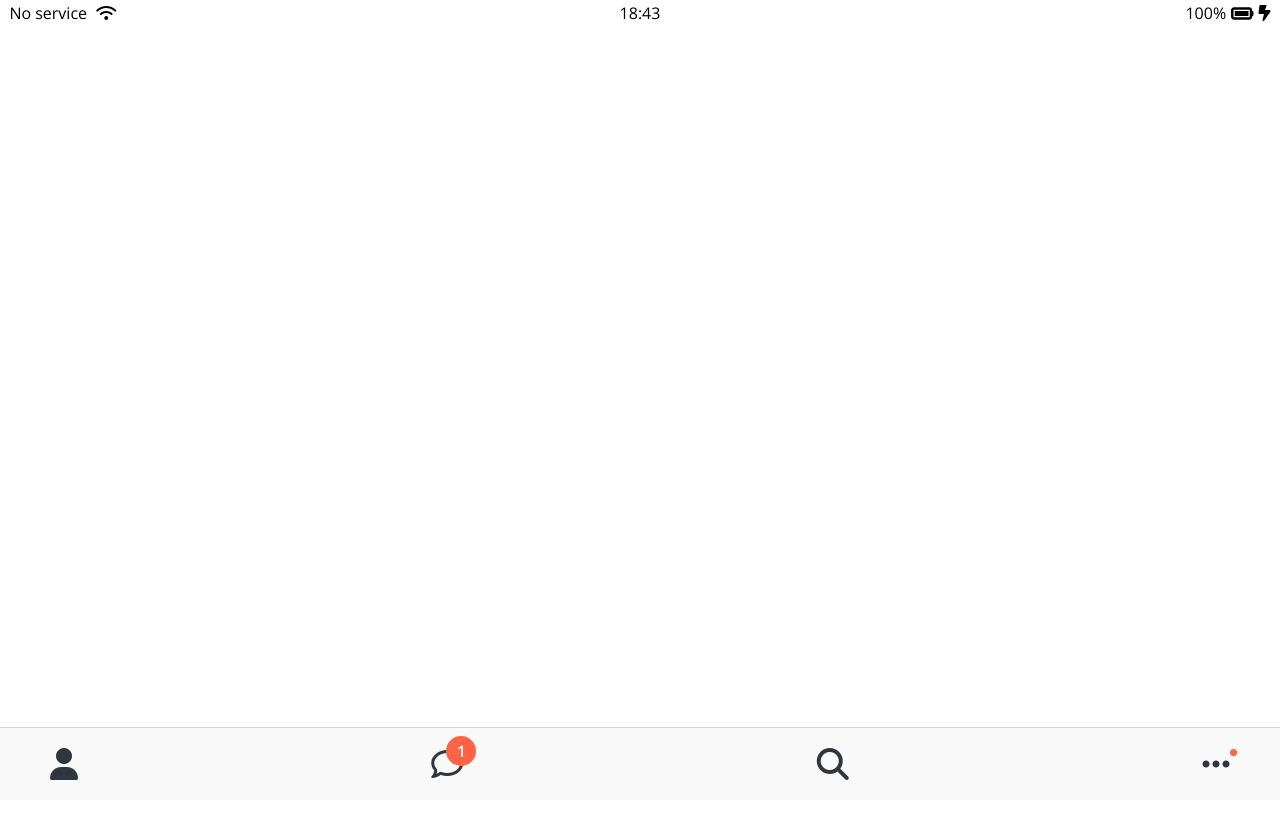
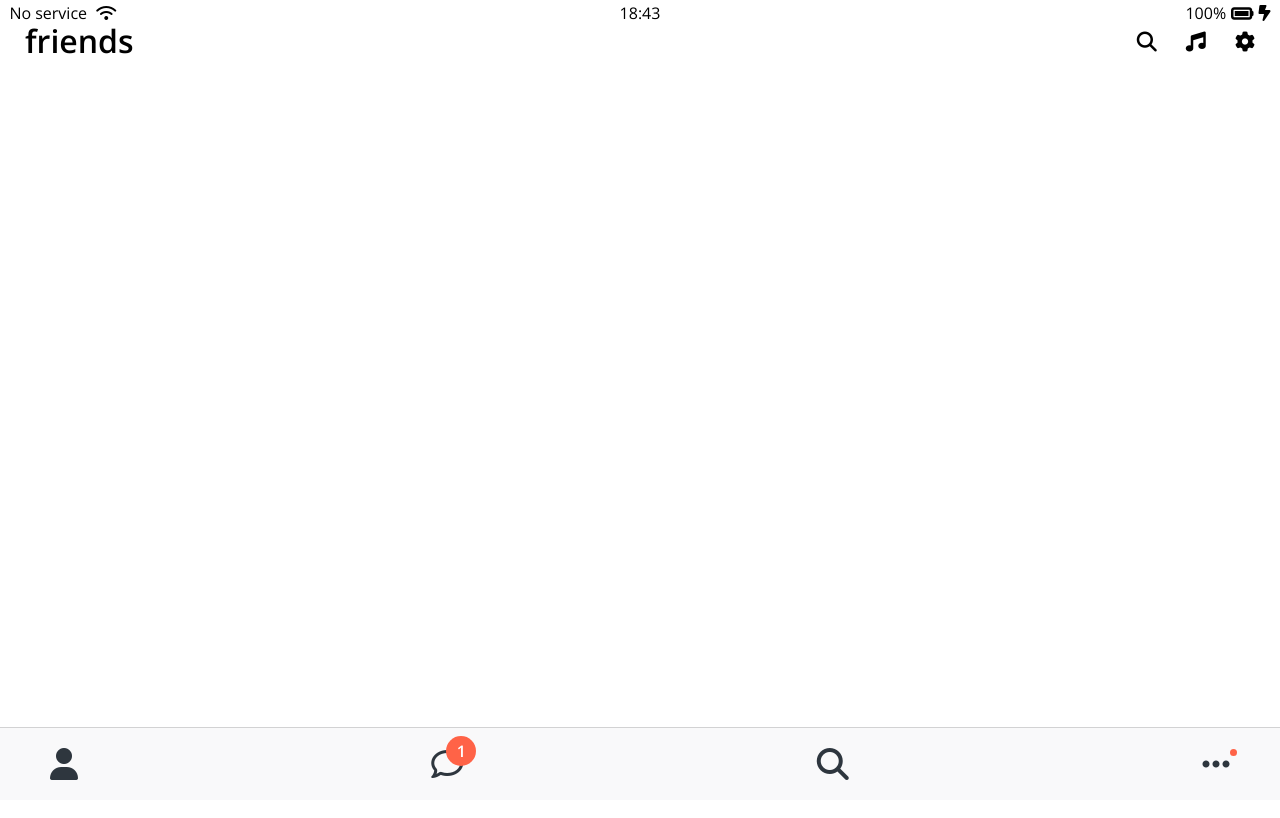
Before and after one commit to euihyunchoi97/kokoa-clone-2020, a plain HTML site: page friends.html in a window 1280 px wide. Shown: the top 818 px of the page. Drawn offline with nearby package versions, Linux system fonts and the light colour scheme; a web font is replaced by a local one.

Commit message:
screen header fin

```diff
--- /dev/null
+++ b/css/components/screen-header.css
@@ -0,0 +1,21 @@
+.screen-header{
+    display: flex; /*컨테이너를 플렉스 컨테이너로 만듦*/
+    justify-content: space-between;
+    padding: 25px;
+
+    /* 중앙에 위치하게 하기 */
+    /* align-items : 이 속성은 플렉스 컨테이너(부모 요소)에 적용된다.
+                     플렉스 아이템들이 교차축을 기준으로 어떻게 정렬되는지 제어함
+       center : "center"로 설정되면, 플렉스 아이템들이 교차 축을 기준으로 가운데 정렬됨 */
+    align-items: center;
+}
+
+.screen-header__title{
+    font-size: 32px;
+    font-weight: 600;
+}
+
+.screen-header__icons span {
+    /* 아이콘 사이에 간격두기 */
+    margin-left: 25px;
+}
--- a/css/styles.css
+++ b/css/styles.css
@@ -5,6 +5,7 @@
 /* Components */
 @import "components/status-bar.css";
 @import "components/nav-bar.css";
+@import "components/screen-header.css";
 
 /* Screens */
 @import "screens/login.css";
--- a/friends.html
+++ b/friends.html
@@ -21,6 +21,20 @@
             <i class="fa-sharp fa-solid fa-bolt-lightning"></i>
         </div>
     </div>
+
+    <header class="screen-header">
+        <h1 class="screen-header__title">friends</h1>
+        <div class="screen-header__icons">
+            <span><i class="fa-solid fa-magnifying-glass fa-lg"></i>
+            </span>
+            <span>
+                <i class="fa-solid fa-music fa-lg"></i>
+            </span>
+            <span>
+                <i class="fa-solid fa-gear fa-lg"></i>
+            </span>
+        </div>
+    </header>
 
     <!-- nav>ul>li*4>a -->
     <nav class="nav">
```
